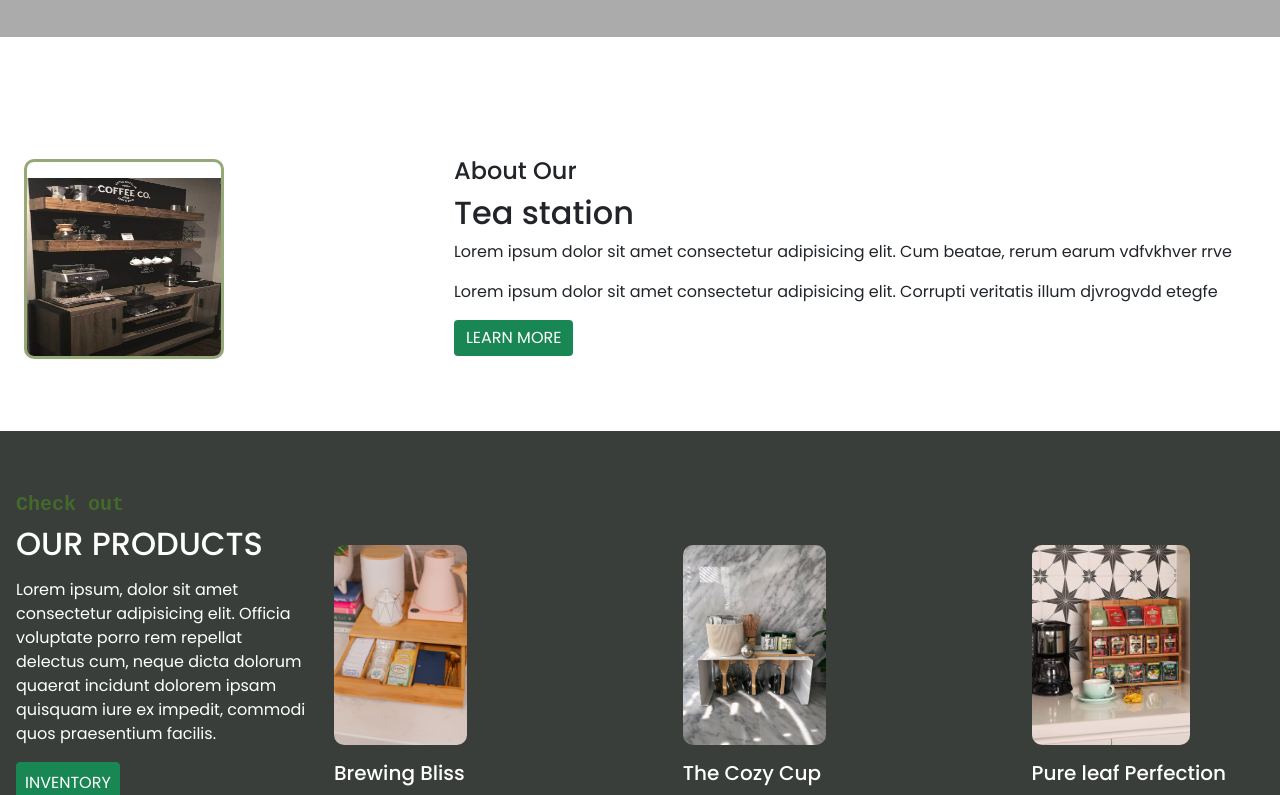
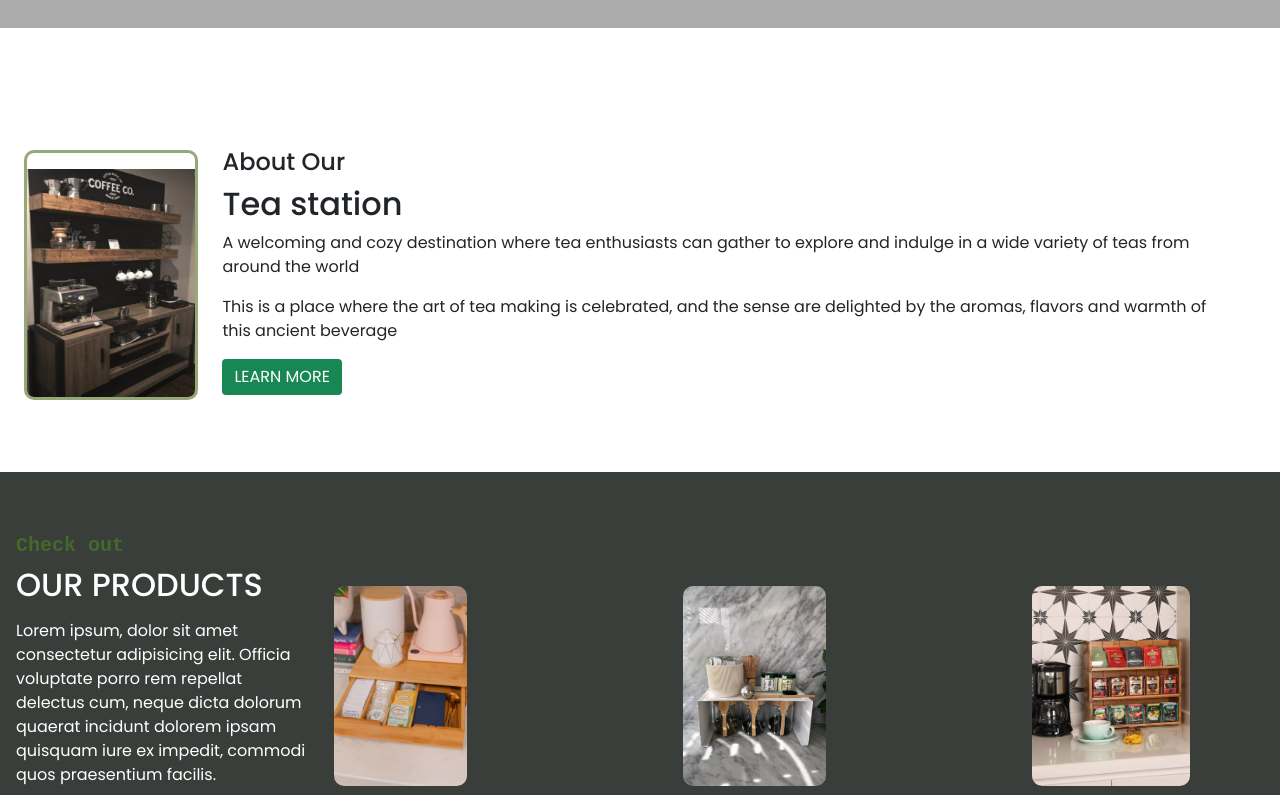
Before and after one commit to qoyman/Capstone-project, a plain HTML site: page index.html in a window 1280 px wide. Shown: the part 692-1487 px from the top of the page. Drawn offline with nearby package versions, Linux system fonts and the light colour scheme.

Commit message:
complete responsive capstone project

```diff
--- a/index.html
+++ b/index.html
@@ -61,12 +61,12 @@
     </section>
 
     <section id="section3" class="text-lg-start p-4 my-5 d-lg-flex mx-lg-auto sec-3 justify-content-between">
-        <img src="images/darkcoffee.png" alt="" class="pt-3 rounded-4 w-md-70 sec3-img">
+        <img src="images/darkcoffee.png" alt="" class="pt-3 w-md-70 sec3-img">
         <div class="mx-auto mt-3 mx-lg-4 mt-lg-5">
             <h4>About Our</h4>
             <h2>Tea station</h2>
-            <p>Lorem ipsum dolor sit amet consectetur adipisicing elit. Cum beatae, rerum earum vdfvkhver rrve</p>
-            <p>Lorem ipsum dolor sit amet consectetur adipisicing elit. Corrupti veritatis illum djvrogvdd etegfe</p>
+            <p>A welcoming and cozy destination where tea enthusiasts can gather to explore and indulge in a wide variety of teas from around the world</p>
+            <p>This is a place where the art of tea making is celebrated, and the sense are delighted by the aromas, flavors and warmth of this ancient beverage</p>
             <button class="btn btn-success border-0 ">LEARN MORE</button>
         </div>
     </section>
--- a/style.scss
+++ b/style.scss
@@ -32,7 +32,7 @@ header {
 header .logo {
   position: relative;
   color: #226a80;
-  font-size: 10px;
+  font-size: 15px;
   text-decoration: none;
   text-transform: uppercase;
   font-weight: 900;
@@ -241,8 +241,6 @@ header .logo {
     height: 200px;
     border-top-left-radius: 5px;
     border-top-right-radius: 5px;
-
-
   }
 
   .sec5-pad1 {
@@ -256,7 +254,6 @@ header .logo {
       color: white;
       font-size: 20px;
     }
-
   }
 }
 
@@ -295,7 +292,7 @@ footer {
 @media (min-width: 767px) {
   .content {
     max-width: 650px;
-        margin: 60px 70px;
+    margin: 60px 90px;
   }
 
   header .navigation {
@@ -319,12 +316,11 @@ footer {
   .fucinfo {
     margin-top: 25px;
   }
-
 }
 
 @media (min-width: 1023px) {
   .content {
-        max-width: 650px;
+    max-width: 900px;
     margin: 60px 180px;
   }
 
@@ -359,8 +355,14 @@ footer {
     margin-top: 50px;
   }
 
+  .sec3 {
+    justify-content: space-between;
+    align-items: center;
+  }
+
   .sec3-img {
     margin-top: 50px;
+    height: 250px;
+    width: 200px;
   }
-
 }
```
Also changed, not shown: images/capstonescreenshot.png (added), style.css, 3 other files. Lines whose indentation alone changed are shown as unchanged.
